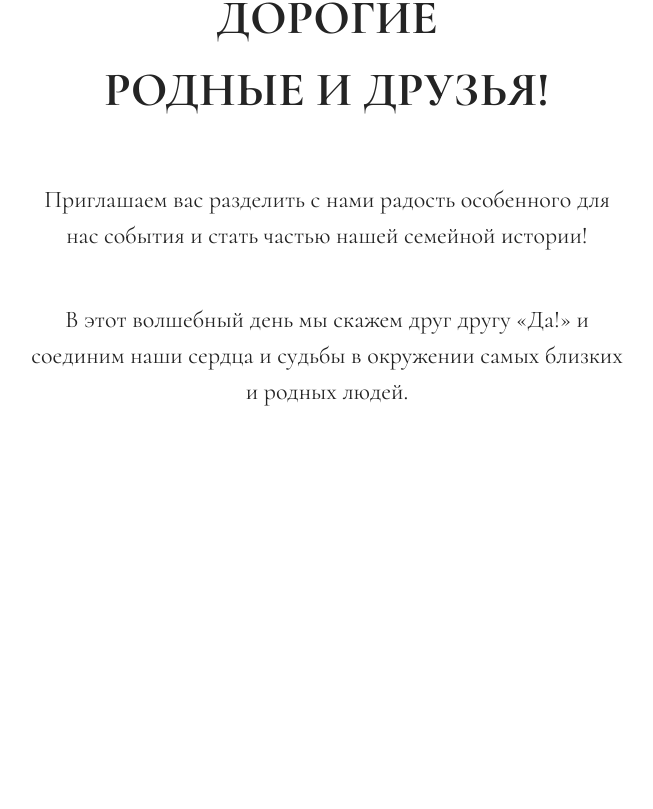
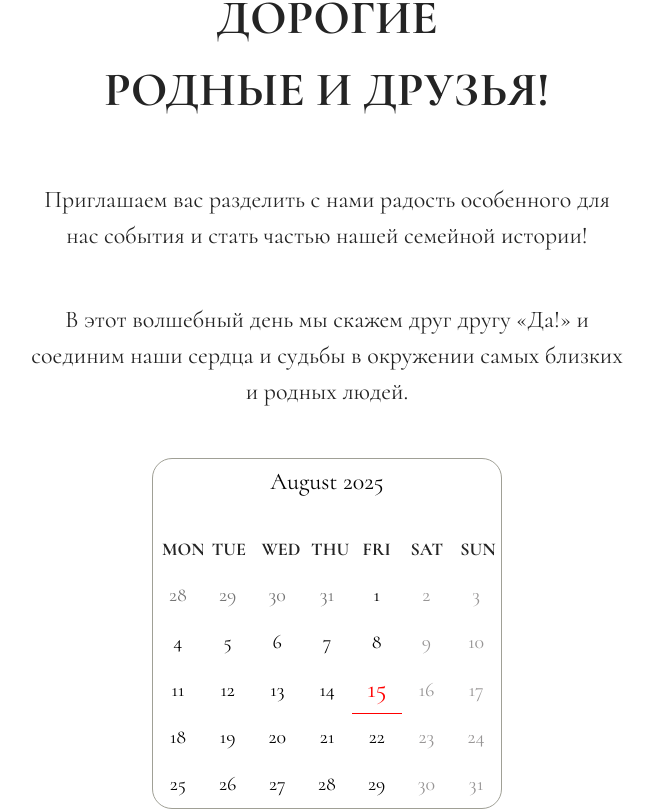
Before and after one commit to Schneegestober1/inventation, a React (Vite) app: page / in a window 1280 px wide. Shown: the part 915-1724 px from the top of the page, without its empty margins (313-966 px from the left). Before the commit the page ends 1373 px from the top, so only its background shows below. Built offline with nearby package versions, Linux system fonts and the light colour scheme.

Commit message:
checkpoint

```diff
--- a/package.json
+++ b/package.json
@@ -13,6 +13,7 @@
     "lucide-react": "^0.485.0",
     "npm-sass": "^3.1.0",
     "react": "^19.0.0",
+    "react-calendar": "^5.1.0",
     "react-dom": "^19.0.0"
   },
   "devDependencies": {
--- a/src/App.jsx
+++ b/src/App.jsx
@@ -1,4 +1,4 @@
-import './App.css'
+import DatePicker from './components/DatePicker/DatePicker'
 import Header from './components/Header/Header'
 import MainImage from './components/MainImage/MainImage'
 import TextInfo from './components/TextInfo/TextInfo'
@@ -10,6 +10,7 @@ function App() {
       <Header />
       <MainImage />
       <TextInfo />
+      <DatePicker />
     </>
   )
 }
--- /dev/null
+++ b/src/components/DatePicker/DatePicker.jsx
@@ -0,0 +1,27 @@
+import { useState } from 'react';
+import Calendar from 'react-calendar';
+import 'react-calendar/dist/Calendar.css';
+import styles from '../DatePicker/date-picker.module.scss';
+
+
+
+function DatePicker() {
+  const [onChange] = useState(new Date());
+   const defaultDate = new Date(2025, 7, 15);
+
+  return (
+    <div className={styles.container}>
+      <Calendar
+      className={styles.customCalendar}
+      onChange={onChange}
+      prevLabel={null}
+      prev2Label={null}
+      nextLabel={null}
+      next2Label={null}
+      value={defaultDate}
+       />
+    </div>
+  );
+}
+
+export default DatePicker
--- /dev/null
+++ b/src/components/DatePicker/date-picker.module.scss
@@ -0,0 +1,42 @@
+.container {
+    display: flex;
+    align-items: center;
+    justify-content: center;
+}
+
+.customCalendar {
+    font-family: 'Cormorant', Arial, sans-serif;
+    font-size: 24px;
+    border-radius: 20px;
+    pointer-events: none;
+
+    abbr {
+        text-decoration: none;
+    }
+    span {
+        font-family: 'Cormorant', Arial, sans-serif;
+        font-size: 24px;
+    }
+    // button:hover {
+    //     background: lightgrey !important;
+    //     border-radius: 20%;
+    // }
+}
+// :global(.react-calendar__navigation button:hover) {
+//     background: rgb(222, 225, 225) !important;
+//     border-top-left-radius: 20px;
+//     border-top-right-radius: 20px;
+//     border-bottom-right-radius: 0;
+//     border-bottom-left-radius: 0;
+//     pointer-events: none;
+// }
+:global(.react-calendar__tile--active) {
+    border-bottom: 1px solid red !important;
+    background: none;
+    color: red;
+    font-size: 1.1em;
+    pointer-events: none;
+}
+:global(.react-calendar__month-view__days__day--weekend) {
+    color: rgb(151, 149, 149);
+}
```
Also changed, not shown: src/App.css (deleted), 1 other file (tests, documents, lock files or other folders).
